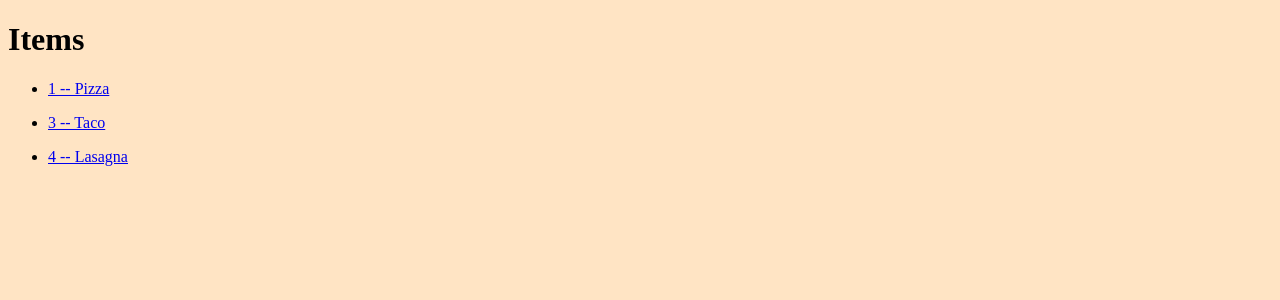
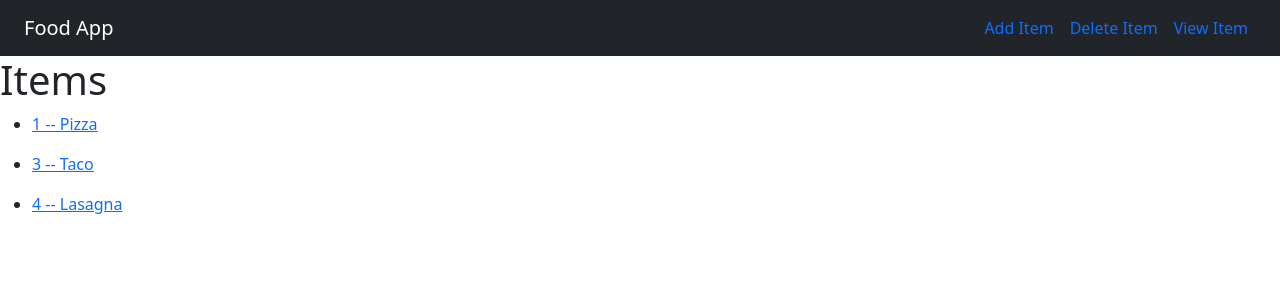
Before and after one commit to IanTaiAhn/CS3620_Hello_Django, a Django app: page /food/ in a window 1280 px wide. Shown: the top 300 px of the page. Run offline with Django 3.2, Linux system fonts and the light colour scheme; data comes from the database, SQL or seed files in the repository.

Commit message:
Navbar created with bootstrap implementation

```diff
--- a/hellodjango/food/templates/food/index.html
+++ b/hellodjango/food/templates/food/index.html
@@ -2,19 +2,40 @@
 <!DOCTYPE html>
 <html lang="en">
   <head>
-    <meta charset="UTF-8">
-    <meta http-equiv="X-UA-Compatible" content="IE=edge">
-    <meta name="viewport" content="width=device-width, initial-scale=1.0">
+    <meta charset="UTF-8" />
+    <meta http-equiv="X-UA-Compatible" content="IE=edge" />
+    <meta name="viewport" content="width=device-width, initial-scale=1.0" />
     <title>Document</title>
-    <link rel="stylesheet" href="{% static 'food/style.css'%}">
+    <link rel="stylesheet" href="{% static 'food/style.css'%}" />
+    <link
+      href="https://cdn.jsdelivr.net/npm/bootstrap@5.3.0-alpha1/dist/css/bootstrap.min.css"
+      rel="stylesheet"
+      integrity="sha384-GLhlTQ8iRABdZLl6O3oVMWSktQOp6b7In1Zl3/Jr59b6EGGoI1aFkw7cmDA6j6gD"
+      crossorigin="anonymous"
+    />
+    <script
+      src="https://cdn.jsdelivr.net/npm/bootstrap@5.3.0-alpha1/dist/js/bootstrap.bundle.min.js"
+      integrity="sha384-w76AqPfDkMBDXo30jS1Sgez6pr3x5MlQ1ZAGC+nuZB+EYdgRZgiwxhTBTkF7CXvN"
+      crossorigin="anonymous"
+    ></script>
   </head>
   <body>
+    <nav class="navbar navbar-dark bg-dark px-4">
+      <a href="#" class="navbar-brand">Food App</a>
+      <div class="d-flex text-primary">
+        <a href="#" class="px-2 text-decoration-none">Add Item</a>
+        <a href="#" class="px-2 text-decoration-none">Delete Item</a>
+        <a href="#" class="px-2 text-decoration-none">View Item</a>
+      </div>
+    </nav>
     <h1>Items</h1>
     {% for item in item_list %}
     <ul>
       <li>
         <!-- the food:detail is how we can namespace to avoid duplicate names. -->
-            <a href="{% url 'food:detail' item.id %}"> {{ item.id }} -- {{ item.item_name }} </a>
+        <a href="{% url 'food:detail' item.id %}">
+          {{ item.id }} -- {{ item.item_name }}
+        </a>
       </li>
     </ul>
     {% endfor %}
```
Lines whose indentation alone changed are shown as unchanged.
